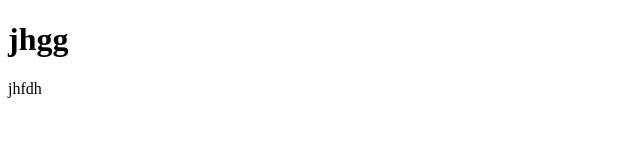
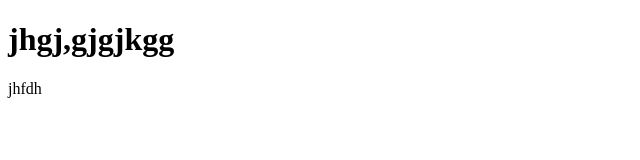
Before and after one commit to Rhodochrosit/myoa_test, a plain HTML site: page index.html in a window 1280 px wide. Shown: the whole page, without its empty margins (0-640 px from the left). Drawn offline with Linux system fonts and the light colour scheme.

Commit message:
Update index.html

```diff
--- a/index.html
+++ b/index.html
@@ -5,7 +5,7 @@
             <title>kiuz</title>
     </head>
 <body>
-    <h1>jhgg</h1>
+    <h1>jhgj,gjgjkgg</h1>
     <p>jhfdh</p>
 </body>
 
```
